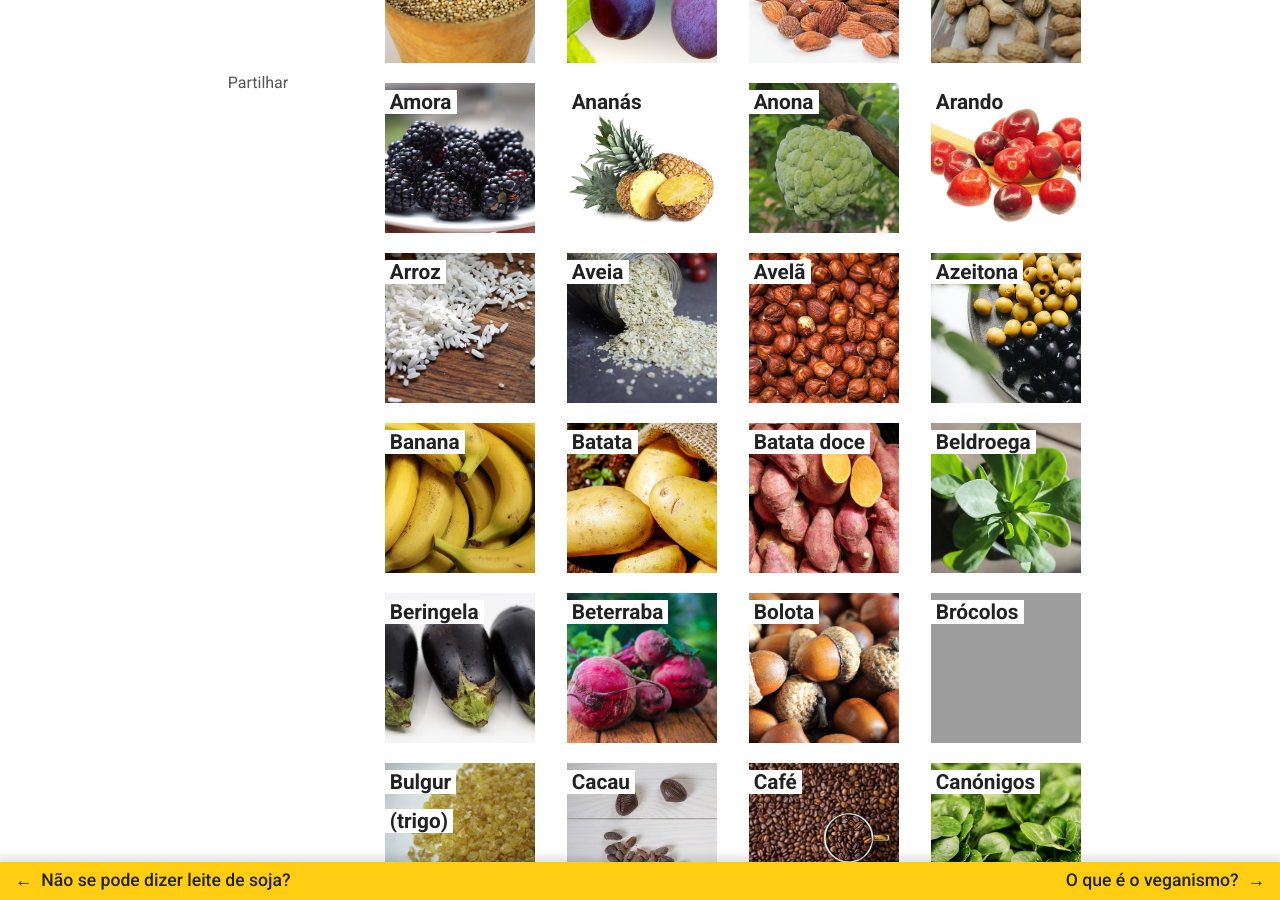
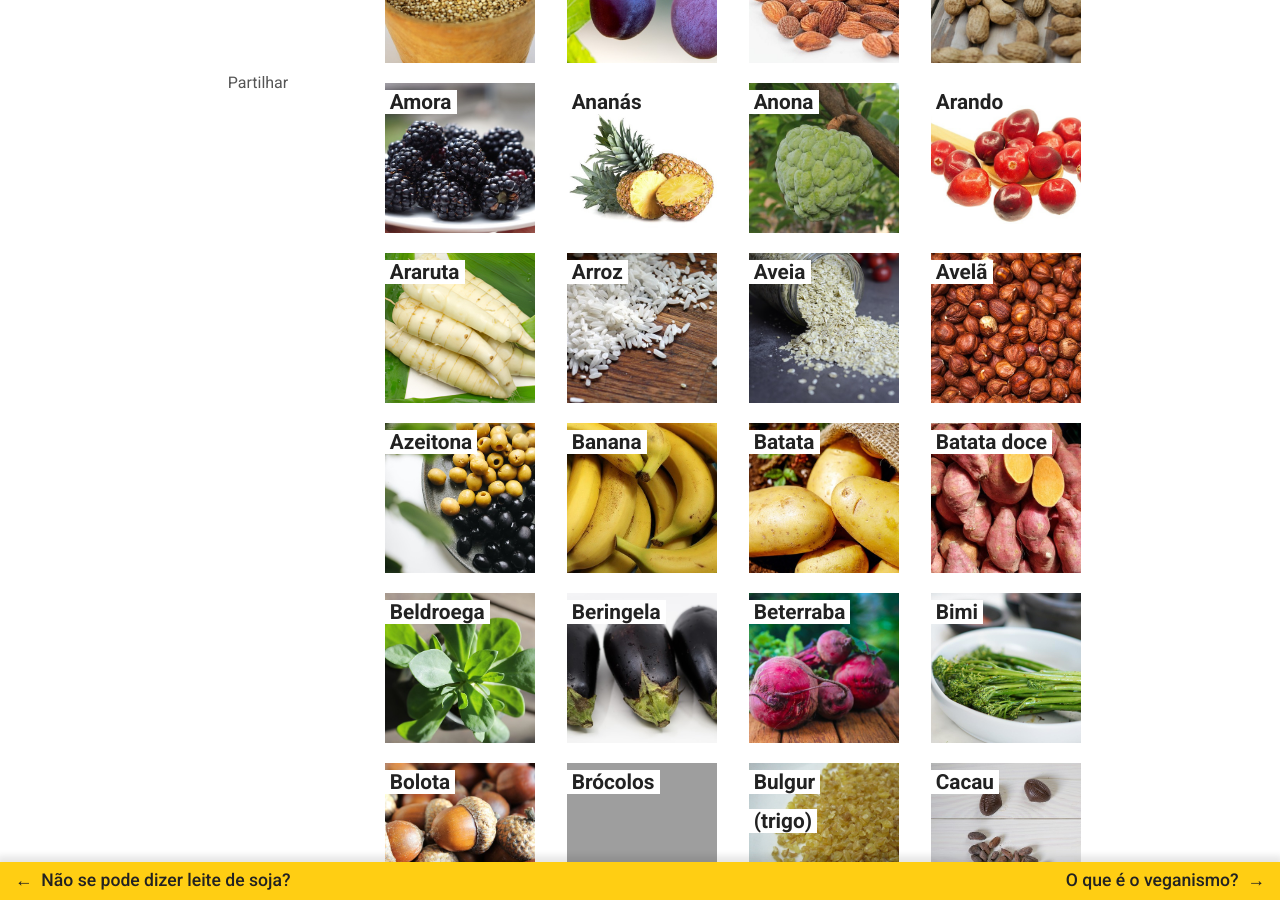
Before and after one commit to veganismosemduvida/veganismosemduvida.github.io, a Jekyll site: the page built from _posts/2021-02-26-o-que-come-um-vegano.md, in a window 1280 px wide and 900 px high, scrolled down 1394 px. Built offline with Jekyll 4.4.1, drawn with Linux system fonts in a browser that asks for light colours; nearby versions of some CDN libraries; comment, search, counter and statistics services are not loaded; grey boxes are pictures that could not be loaded.

Commit message:
Add new foods

```diff
--- a/_posts/2021-02-26-o-que-come-um-vegano.md
+++ b/_posts/2021-02-26-o-que-come-um-vegano.md
@@ -34,6 +34,7 @@ Vê só a diversidade de ingredientes a que temos acesso em Portugal - e é prov
 <a href="https://www.google.pt/search?q=receitas+veganas+com+ananás" class="comida"><div style="width:150px;height:150px;margin:10px;background-image:url('../assets/images/comida/ananas.jpg');background-size: contain"><span style="background-color:#fff"><b>&nbsp;Ananás&nbsp;</b></span></div></a>
 <a href="https://www.google.pt/search?q=receitas+veganas+com+anona" class="comida"><div style="width:150px;height:150px;margin:10px;background-image:url('../assets/images/comida/anona.jpg');background-size: contain"><span style="background-color:#fff"><b>&nbsp;Anona&nbsp;</b></span></div></a>
 <a href="https://www.google.pt/search?q=receitas+veganas+com+arando" class="comida"><div style="width:150px;height:150px;margin:10px;background-image:url('../assets/images/comida/arando.jpg');background-size: contain"><span style="background-color:#fff"><b>&nbsp;Arando&nbsp;</b></span></div></a>
+<a href="https://www.google.pt/search?q=receitas+veganas+com+araruta" class="comida"><div style="width:150px;height:150px;margin:10px;background-image:url('../assets/images/comida/araruta.jpg');background-size: contain"><span style="background-color:#fff"><b>&nbsp;Araruta&nbsp;</b></span></div></a>
 <a href="https://www.google.pt/search?q=receitas+veganas+com+arroz" class="comida"><div style="width:150px;height:150px;margin:10px;background-image:url('../assets/images/comida/arroz.jpg');background-size: contain"><span style="background-color:#fff"><b>&nbsp;Arroz&nbsp;</b></span></div></a>
 <a href="https://www.google.pt/search?q=receitas+veganas+com+aveia" class="comida"><div style="width:150px;height:150px;margin:10px;background-image:url('../assets/images/comida/aveia.jpg');background-size: contain"><span style="background-color:#fff"><b>&nbsp;Aveia&nbsp;</b></span></div></a>
 <a href="https://www.google.pt/search?q=receitas+veganas+com+avelã" class="comida"><div style="width:150px;height:150px;margin:10px;background-image:url('../assets/images/comida/avela.jpg');background-size: contain"><span style="background-color:#fff"><b>&nbsp;Avelã&nbsp;</b></span></div></a>
@@ -44,6 +45,7 @@ Vê só a diversidade de ingredientes a que temos acesso em Portugal - e é prov
 <a href="https://www.google.pt/search?q=receitas+veganas+com+beldroega" class="comida"><div style="width:150px;height:150px;margin:10px;background-image:url('../assets/images/comida/beldroega.jpg');background-size: contain"><span style="background-color:#fff"><b>&nbsp;Beldroega&nbsp;</b></span></div></a>
 <a href="https://www.google.pt/search?q=receitas+veganas+com+beringela" class="comida"><div style="width:150px;height:150px;margin:10px;background-image:url('../assets/images/comida/beringela.jpg');background-size: contain"><span style="background-color:#fff"><b>&nbsp;Beringela&nbsp;</b></span></div></a>
 <a href="https://www.google.pt/search?q=receitas+veganas+com+beterraba" class="comida"><div style="width:150px;height:150px;margin:10px;background-image:url('../assets/images/comida/beterraba.jpg');background-size: contain"><span style="background-color:#fff"><b>&nbsp;Beterraba&nbsp;</b></span></div></a>
+<a href="https://www.google.pt/search?q=receitas+veganas+com+bimi" class="comida"><div style="width:150px;height:150px;margin:10px;background-image:url('../assets/images/comida/bimi.jpg');background-size: contain"><span style="background-color:#fff"><b>&nbsp;Bimi&nbsp;</b></span></div></a>
 <a href="https://www.google.pt/search?q=receitas+veganas+com+bolota" class="comida"><div style="width:150px;height:150px;margin:10px;background-image:url('../assets/images/comida/bolota.jpg');background-size: contain"><span style="background-color:#fff"><b>&nbsp;Bolota&nbsp;</b></span></div></a>
 <a href="https://www.google.pt/search?q=receitas+veganas+com+brócolos" class="comida"><div style="width:150px;height:150px;margin:10px;background-image:url('../assets/images/comida/brocolos.jpg');background-size: contain"><span style="background-color:#fff"><b>&nbsp;Brócolos&nbsp;</b></span></div></a>
 <a href="https://www.google.pt/search?q=receitas+veganas+com+bulgur" class="comida"><div style="width:150px;height:150px;margin:10px;background-image:url('../assets/images/comida/bulgur.jpg');background-size: contain"><span style="background-color:#fff"><b>&nbsp;Bulgur&nbsp;<br>&nbsp;(trigo)&nbsp;</b></span></div></a>
```
Also changed, not shown: assets/images/comida/araruta.jpg (added), assets/images/comida/bimi.jpg (added).
